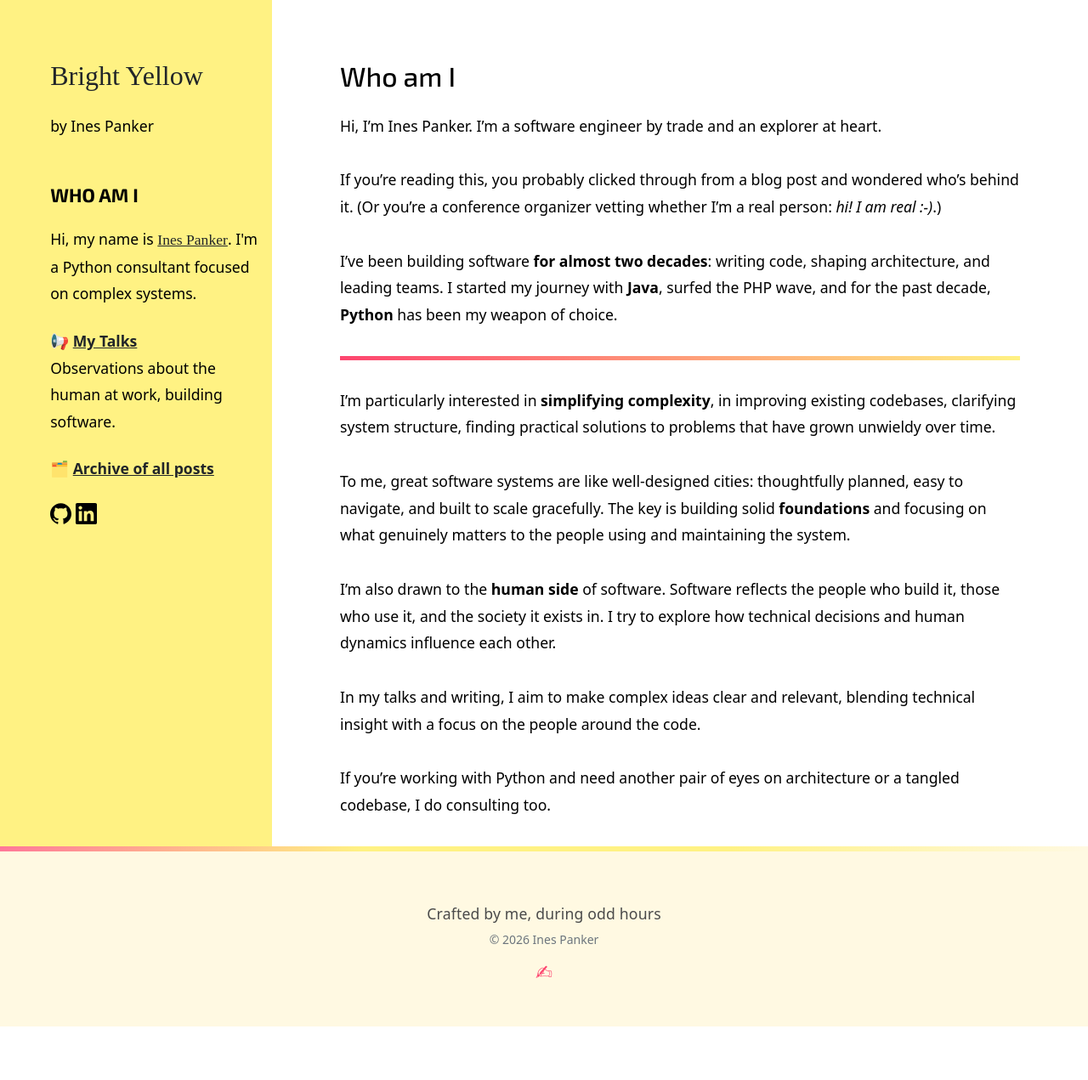
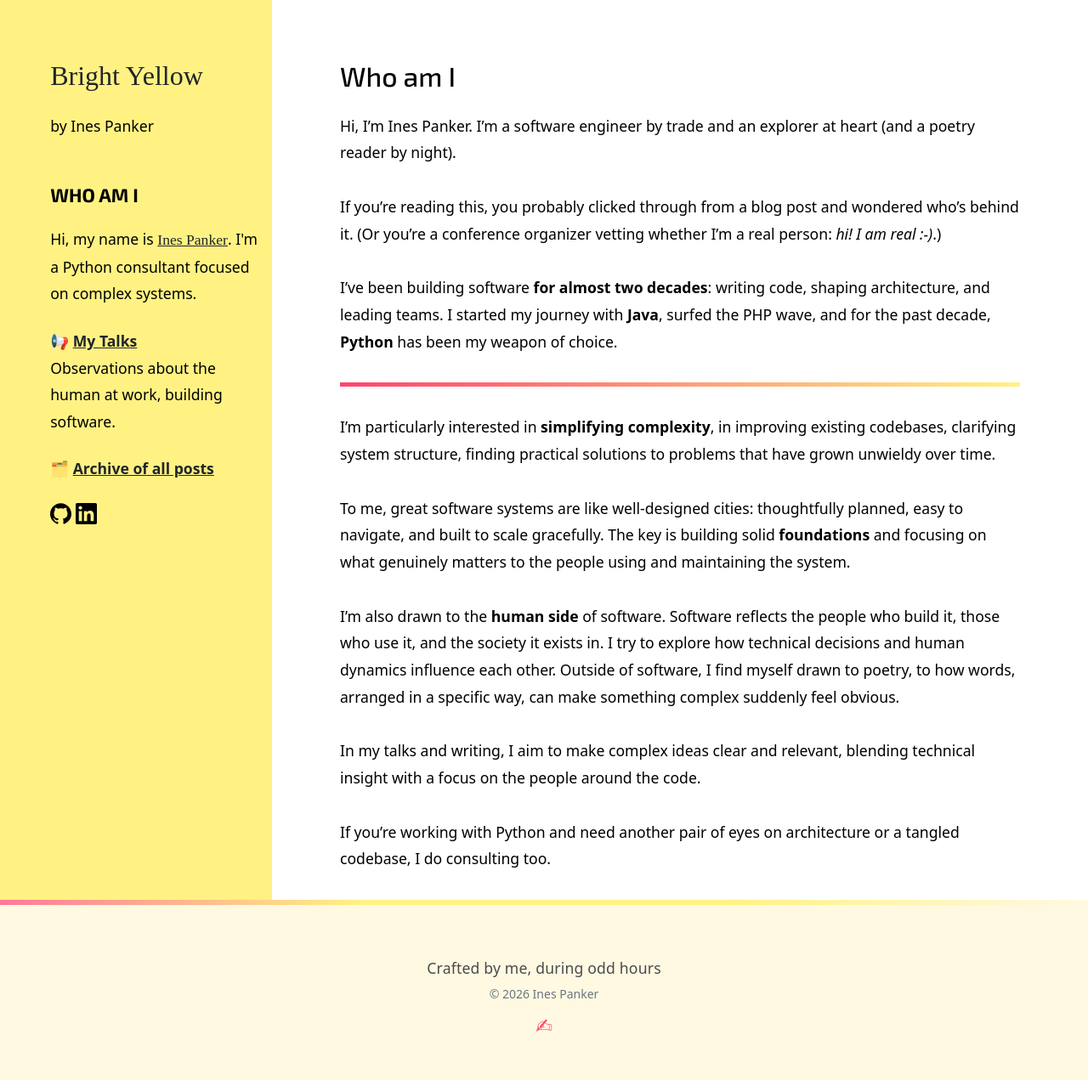
Before and after one commit to inesp/inesp.github.io, a Jekyll site: the page built from about.md, in a window 1280 px wide. Shown: the whole page at 85% size. Built offline with Jekyll 4.4.1, drawn with Linux system fonts in a browser that asks for light colours; nearby versions of some CDN libraries; some web fonts are replaced; a style sheet for code colours, icons or effects is not loaded; before the commit the page ends 1208 px from its top, so only the background shows below that.

Commit message:
Update about.md
again ... because who am I anyway?

```diff
--- a/about.md
+++ b/about.md
@@ -5,7 +5,7 @@ permalink: /about/
 css: about
 ---
 
-Hi, I'm Ines Panker. I'm a software engineer by trade and an explorer at heart.
+Hi, I'm Ines Panker. I'm a software engineer by trade and an explorer at heart (and a poetry reader by night).
 
 If you're reading this, you probably clicked through from a blog post and wondered who's behind it. (Or you're a conference organizer vetting whether I'm a real person: _hi! I am real :-)_.)
 
@@ -17,7 +17,7 @@ I'm particularly interested in **simplifying complexity**, in improving existing
 
 To me, great software systems are like well-designed cities: thoughtfully planned, easy to navigate, and built to scale gracefully. The key is building solid **foundations** and focusing on what genuinely matters to the people using and maintaining the system.
 
-I’m also drawn to the **human side** of software. Software reflects the people who build it, those who use it, and the society it exists in. I try to explore how technical decisions and human dynamics influence each other.
+I’m also drawn to the **human side** of software. Software reflects the people who build it, those who use it, and the society it exists in. I try to explore how technical decisions and human dynamics influence each other. Outside of software, I find myself drawn to poetry, to how words, arranged in a specific way, can make something complex suddenly feel obvious.
 
 In my talks and writing, I aim to make complex ideas clear and relevant, blending technical insight with a focus on the people around the code.
 
```
